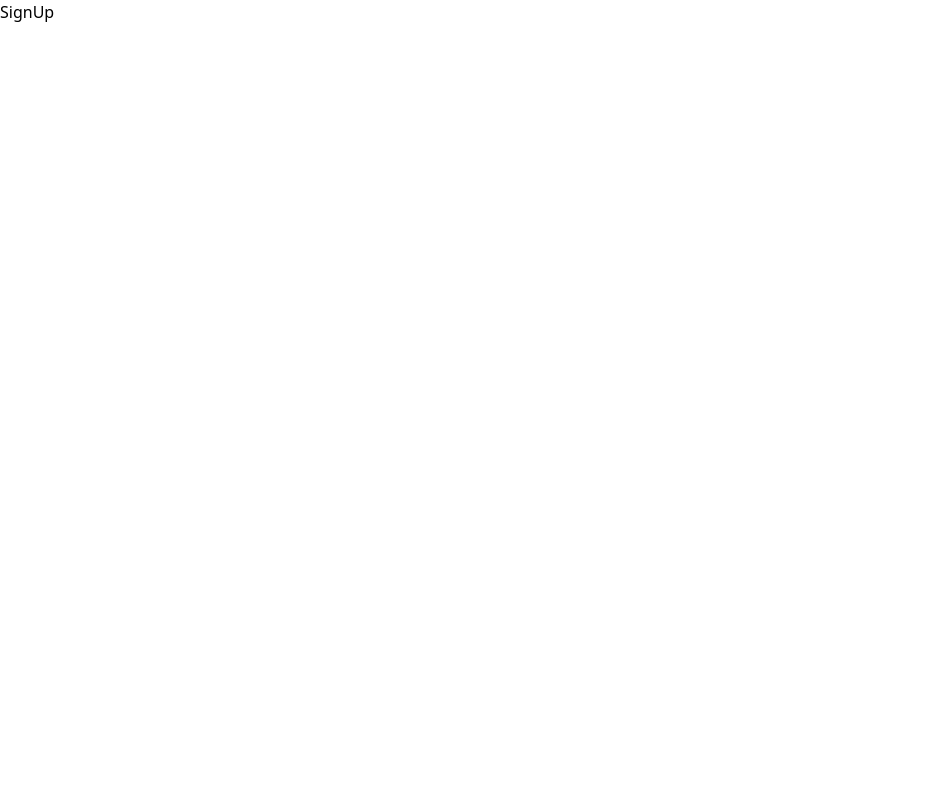
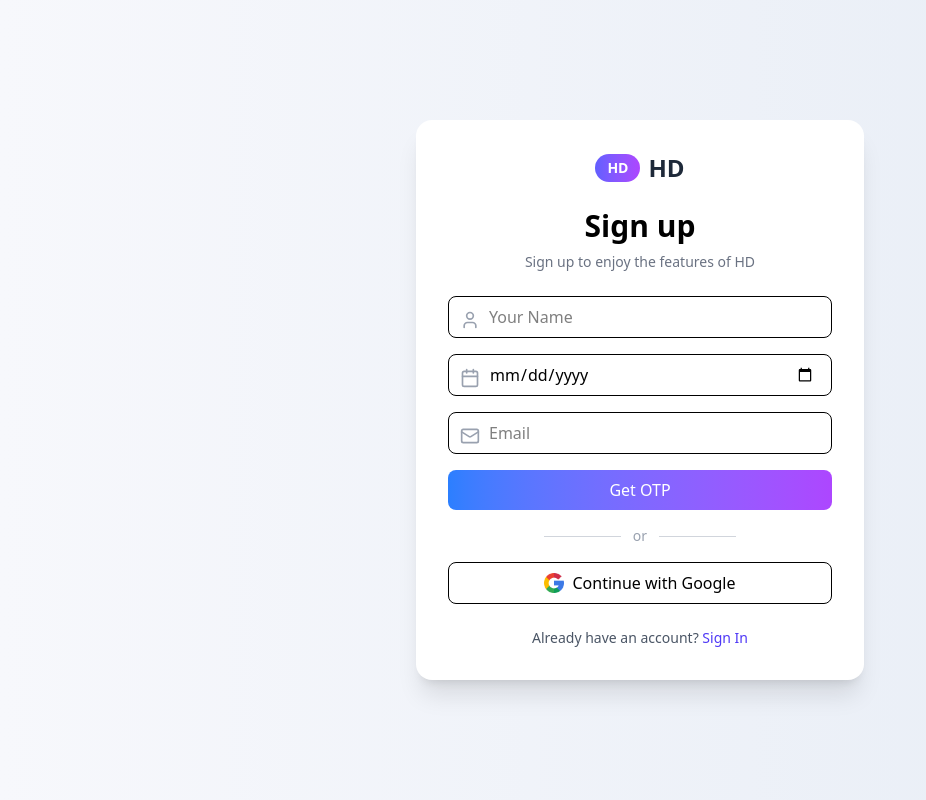
Before and after one commit to sahbadal/note-taking, a React (Vite) app in the folder Frontend/: page / in a window 1280 px wide. Shown: the whole page, without its empty margins (0-926 px from the left). Built offline with nearby package versions, Linux system fonts and the light colour scheme.

Commit message:
signup ui completed

```diff
--- a/Frontend/src/pages/SignUp.tsx
+++ b/Frontend/src/pages/SignUp.tsx
@@ -1,9 +1,137 @@
-
+import { useState } from 'react';
+import { useNavigate } from 'react-router-dom';
+import { useAuth } from '../context/AuthContext';
+import { User, Calendar, Mail, KeyRound } from 'lucide-react';
+import googleIcon from '../assets/google.png';
 
 const SignUp = () => {
+  const { login } = useAuth();
+  const navigate = useNavigate();
+  const [step, setStep] = useState(1);
+  const [formData, setFormData] = useState({
+    name: '',
+    dob: '',
+    email: '',
+    otp: ''
+  });
+
+  const handleChange = (e: React.ChangeEvent<HTMLInputElement>) => {
+    setFormData({ ...formData, [e.target.name]: e.target.value });
+  };
+
+  const handleOTPRequest = () => {
+    if (formData.email && formData.name && formData.dob) {
+      console.log('Sending OTP to', formData.email);
+      setStep(2);
+    }
+  };
+
+  const handleSignUp = () => {
+    if (formData.otp.length === 6) {
+      console.log('Verifying OTP:', formData.otp);
+      login({ name: formData.name, email: formData.email });
+      navigate('/dashboard');
+    }
+  };
+
   return (
-    <div>SignUp</div>
-  )
-}
+    <div className="min-h-screen flex items-center justify-center bg-gradient-to-r from-[#f7f8fc] to-[#e6ecf5] px-4">
+      <div className="bg-white p-8 rounded-2xl shadow-xl w-full max-w-md">
+        <div className="flex items-center justify-center mb-6">
+          <div className="bg-gradient-to-r from-indigo-500 to-purple-500 text-white px-3 py-1 rounded-full text-sm font-bold">HD</div>
+          <h1 className="ml-2 text-2xl font-bold text-gray-800">HD</h1>
+        </div>
 
-export default SignUp
+        <h2 className="text-3xl font-semibold text-center mb-2">Sign up</h2>
+        <p className="text-sm text-gray-500 text-center mb-6">Sign up to enjoy the features of HD</p>
+
+        {/* Input Field */}
+        <div className="mb-4 relative">
+          <User className="absolute left-3 top-3.5 text-gray-400 h-5 w-5" />
+          <input
+            type="text"
+            name="name"
+            placeholder="Your Name"
+            value={formData.name}
+            onChange={handleChange}
+            disabled={step === 2}
+            className="pl-10 pr-4 py-2 w-full border rounded-lg focus:outline-none focus:ring-2 focus:ring-indigo-400 disabled:bg-gray-100"
+          />
+        </div>
+
+        <div className="mb-4 relative">
+          <Calendar className="absolute left-3 top-3.5 text-gray-400 h-5 w-5" />
+          <input
+            type="date"
+            name="dob"
+            value={formData.dob}
+            onChange={handleChange}
+            disabled={step === 2}
+            className="pl-10 pr-4 py-2 w-full border rounded-lg focus:outline-none focus:ring-2 focus:ring-indigo-400 disabled:bg-gray-100"
+          />
+        </div>
+
+        <div className="mb-4 relative">
+          <Mail className="absolute left-3 top-3.5 text-gray-400 h-5 w-5" />
+          <input
+            type="email"
+            name="email"
+            placeholder="Email"
+            value={formData.email}
+            onChange={handleChange}
+            disabled={step === 2}
+            className="pl-10 pr-4 py-2 w-full border rounded-lg focus:outline-none focus:ring-2 focus:ring-indigo-400 disabled:bg-gray-100"
+          />
+        </div>
+
+        {step === 2 && (
+          <div className="mb-4 relative">
+            <KeyRound className="absolute left-3 top-3.5 text-gray-400 h-5 w-5" />
+            <input
+              type="text"
+              name="otp"
+              placeholder="Enter OTP"
+              value={formData.otp}
+              onChange={handleChange}
+              className="pl-10 pr-4 py-2 w-full border rounded-lg focus:outline-none focus:ring-2 focus:ring-green-400"
+            />
+          </div>
+        )}
+
+        <button
+          onClick={step === 1 ? handleOTPRequest : handleSignUp}
+          className={`w-full text-white py-2 rounded-lg transition-all font-medium cursor-pointer ${
+            step === 1
+              ? 'bg-gradient-to-r from-blue-500 to-purple-500 '
+              : 'bg-gradient-to-r from-green-500 to-emerald-500 '
+          }`}
+        >
+          {step === 1 ? 'Get OTP' : 'Sign Up'}
+        </button>
+
+        <div className="my-4 flex items-center justify-center text-gray-400 text-sm">
+          <span className="border-t border-gray-300 w-1/5"></span>
+          <span className="mx-3">or</span>
+          <span className="border-t border-gray-300 w-1/5"></span>
+        </div>
+
+        <button className="w-full flex items-center justify-center border py-2 rounded-lg hover:bg-gray-50 transition cursor-pointer">
+          <img src={googleIcon} alt="google" className="h-5 mr-2" />
+          Continue with Google
+        </button>
+
+        <p className="mt-6 text-sm text-center text-gray-600">
+          Already have an account?{' '}
+          <span
+            className="text-indigo-600 hover:underline cursor-pointer"
+            onClick={() => navigate('/signin')}
+          >
+            Sign In
+          </span>
+        </p>
+      </div>
+    </div>
+  );
+};
+
+export default SignUp;
```
